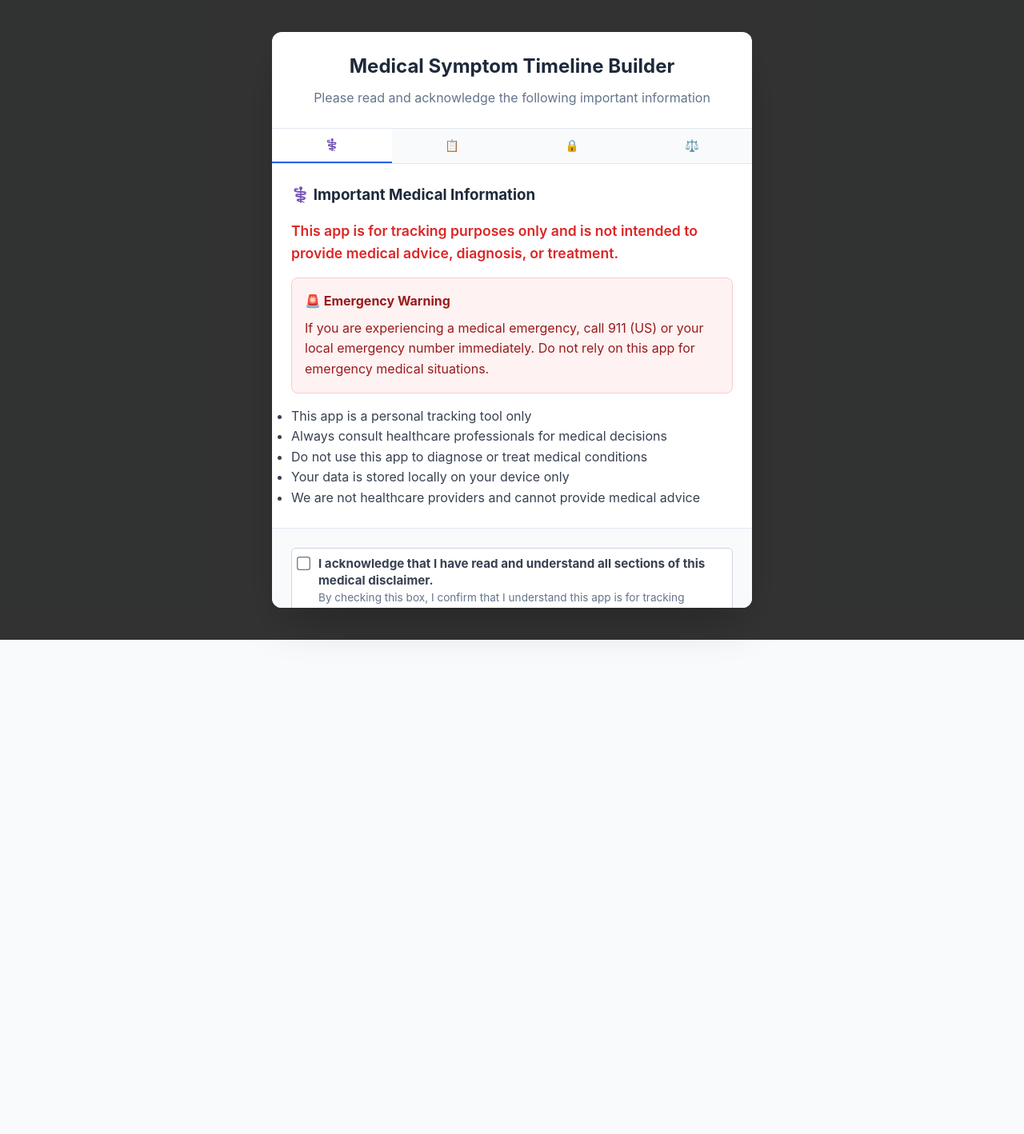
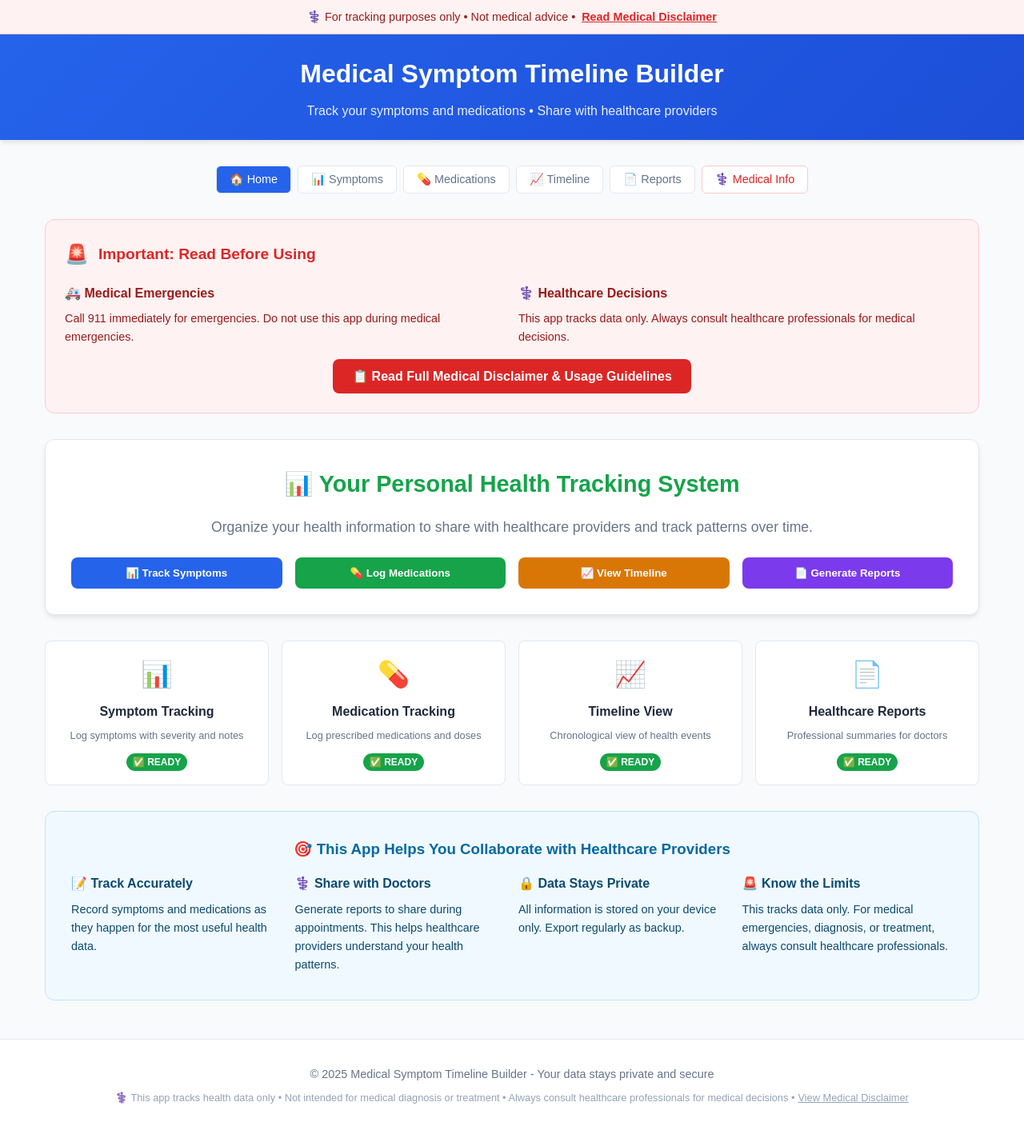
Before and after one commit to birthquake/medical-symptom-timeline-builder, a React (Create React App) app: page / in a window 1280 px wide. Shown: the top 1418 px of the page at 80% size. Before the commit the page ends 800 px from the top, so only its background shows below. Built offline with nearby package versions, Linux system fonts and the light colour scheme.

Commit message:
Update App.js

```diff
--- a/src/App.js
+++ b/src/App.js
@@ -1,34 +1,12 @@
-import React, { useState, useEffect } from 'react';
+import React, { useState } from 'react';
 import SymptomTracker from './components/SymptomTracker';
 import MedicationTracker from './components/MedicationTracker';
 import Timeline from './components/Timeline';
 import Reports from './components/Reports';
-import MedicalDisclaimer from './components/MedicalDisclaimer';
+import DisclaimerTab from './components/DisclaimerTab';
 
 function App() {
   const [currentView, setCurrentView] = useState('home');
-  const [showDisclaimer, setShowDisclaimer] = useState(false);
-  const [disclaimerAccepted, setDisclaimerAccepted] = useState(false);
-
-  // Check if user has accepted disclaimer on app load
-  useEffect(() => {
-    const accepted = localStorage.getItem('medicalDisclaimerAccepted');
-    if (accepted === 'true') {
-      setDisclaimerAccepted(true);
-    } else {
-      setShowDisclaimer(true);
-    }
-  }, []);
-
-  const handleDisclaimerAccept = () => {
-    setDisclaimerAccepted(true);
-    setShowDisclaimer(false);
-    localStorage.setItem('medicalDisclaimerAccepted', 'true');
-  };
-
-  const handleViewDisclaimer = () => {
-    setShowDisclaimer(true);
-  };
 
   const renderCurrentView = () => {
     switch(currentView) {
@@ -40,16 +18,13 @@ function App() {
         return <Timeline />;
       case 'reports':
         return <Reports />;
+      case 'disclaimer':
+        return <DisclaimerTab />;
       case 'home':
       default:
-        return <HomePage setCurrentView={setCurrentView} onViewDisclaimer={handleViewDisclaimer} />;
+        return <HomePage setCurrentView={setCurrentView} />;
     }
   };
-
-  // Show disclaimer modal if not accepted
-  if (showDisclaimer && !disclaimerAccepted) {
-    return <MedicalDisclaimer onAccept={handleDisclaimerAccept} />;
-  }
 
   return (
     <div style={{
@@ -57,7 +32,7 @@ function App() {
       minHeight: '100vh',
       fontFamily: 'Arial, sans-serif'
     }}>
-      {/* Medical Disclaimer Banner */}
+      {/* Medical Notice Banner */}
       <div style={{
         backgroundColor: '#fef2f2',
         borderBottom: '1px solid #fecaca',
@@ -66,10 +41,10 @@ function App() {
       }}>
         <div style={{ maxWidth: '1200px', margin: '0 auto', padding: '0 1rem' }}>
           <span style={{ color: '#991b1b', fontSize: '0.9rem' }}>
-            ⚕️ This app is for tracking purposes only and does not provide medical advice.
+            ⚕️ For tracking purposes only • Not medical advice •
           </span>
           <button
-            onClick={handleViewDisclaimer}
+            onClick={() => setCurrentView('disclaimer')}
             style={{
               background: 'none',
               border: 'none',
@@ -77,10 +52,11 @@ function App() {
               textDecoration: 'underline',
               cursor: 'pointer',
               marginLeft: '0.5rem',
-              fontSize: '0.9rem'
+              fontSize: '0.9rem',
+              fontWeight: '600'
             }}
           >
-            View full disclaimer
+            Read Medical Disclaimer
           </button>
         </div>
       </div>
@@ -198,6 +174,21 @@ function App() {
           >
             📄 Reports
           </button>
+          <button
+            onClick={() => setCurrentView('disclaimer')}
+            style={{
+              padding: '0.5rem 1rem',
+              backgroundColor: currentView === 'disclaimer' ? '#dc2626' : 'white',
+              color: currentView === 'disclaimer' ? 'white' : '#dc2626',
+              border: currentView === 'disclaimer' ? '1px solid #dc2626' : '1px solid #fecaca',
+              borderRadius: '6px',
+              cursor: 'pointer',
+              fontSize: '0.9rem',
+              fontWeight: currentView === 'disclaimer' ? '600' : '500'
+            }}
+          >
+            ⚕️ Medical Info
+          </button>
         </div>
       </nav>
 
@@ -225,9 +216,10 @@ function App() {
             © 2025 Medical Symptom Timeline Builder - Your data stays private and secure
           </p>
           <p style={{ margin: 0, fontSize: '0.8rem', color: '#94a3b8' }}>
-            ⚕️ Not intended for medical diagnosis or treatment • Always consult healthcare professionals •
+            ⚕️ This app tracks health data only • Not intended for medical diagnosis or treatment •
+            Always consult healthcare professionals for medical decisions •
             <button
-              onClick={handleViewDisclaimer}
+              onClick={() => setCurrentView('disclaimer')}
               style={{
                 background: 'none',
                 border: 'none',
@@ -238,22 +230,17 @@ function App() {
                 fontSize: '0.8rem'
               }}
             >
-              Medical Disclaimer
+              View Medical Disclaimer
             </button>
           </p>
         </div>
       </footer>
-
-      {/* Show disclaimer modal if requested */}
-      {showDisclaimer && disclaimerAccepted && (
-        <MedicalDisclaimer onAccept={() => setShowDisclaimer(false)} />
-      )}
     </div>
   );
 }
 
-// Enhanced Home Page Component with Medical Best Practices
-const HomePage = ({ setCurrentView, onViewDisclaimer }) => {
+// Enhanced Home Page Component
+const HomePage = ({ setCurrentView }) => {
   return (
     <div style={{ textAlign: 'center' }}>
       {/* Medical Safety Notice */}
@@ -268,10 +255,10 @@ const HomePage = ({ setCurrentView, onViewDisclaimer }) => {
         <div style={{ display: 'flex', alignItems: 'center', marginBottom: '1rem' }}>
           <span style={{ fontSize: '1.5rem', marginRight: '0.75rem' }}>🚨</span>
           <h3 style={{ margin: 0, color: '#dc2626', fontSize: '1.2rem' }}>
-            Important Medical Safety Information
+            Important: Read Before Using
           </h3>
         </div>
-        <div style={{ display: 'grid', gridTemplateColumns: 'repeat(auto-fit, minmax(250px, 1fr))', gap: '1rem' }}>
+        <div style={{ display: 'grid', gridTemplateColumns: 'repeat(auto-fit, minmax(250px, 1fr))', gap: '1rem', marginBottom: '1rem' }}>
           <div>
             <h4 style={{ color: '#991b1b', margin: '0 0 0.5rem 0', fontSize: '1rem' }}>
               🚑 Medical Emergencies
@@ -285,24 +272,25 @@ const HomePage = ({ setCurrentView, onViewDisclaimer }) => {
               ⚕️ Healthcare Decisions
             </h4>
             <p style={{ color: '#991b1b', margin: 0, fontSize: '0.9rem' }}>
-              Always consult healthcare professionals. This app tracks data but cannot diagnose or treat.
+              This app tracks data only. Always consult healthcare professionals for medical decisions.
             </p>
           </div>
         </div>
-        <div style={{ textAlign: 'center', marginTop: '1rem' }}>
+        <div style={{ textAlign: 'center' }}>
           <button
-            onClick={onViewDisclaimer}
+            onClick={() => setCurrentView('disclaimer')}
             style={{
               backgroundColor: '#dc2626',
               color: 'white',
               border: 'none',
-              padding: '0.5rem 1rem',
-              borderRadius: '6px',
-              fontSize: '0.9rem',
-              cursor: 'pointer'
+              padding: '0.75rem 1.5rem',
+              borderRadius: '8px',
+              fontSize: '1rem',
+              cursor: 'pointer',
+              fontWeight: '600'
             }}
           >
-            Read Full Medical Disclaimer
+            📋 Read Full Medical Disclaimer & Usage Guidelines
           </button>
         </div>
       </div>
@@ -317,7 +305,7 @@ const HomePage = ({ setCurrentView, onViewDisclaimer }) => {
         boxShadow: '0 4px 6px -1px rgba(0, 0, 0, 0.1)'
       }}>
         <h2 style={{ color: '#16a34a', marginBottom: '1rem', fontSize: '1.8rem' }}>
-          📊 Your Personal Health Tracking Assistant
+          📊 Your Personal Health Tracking System
         </h2>
         <p style={{ marginBottom: '1.5rem', color: '#64748b', fontSize: '1.1rem' }}>
           Organize your health information to share with healthcare providers and track patterns over time.
@@ -487,44 +475,44 @@ const HomePage = ({ setCurrentView, onViewDisclaimer }) => {
         </div>
       </div>
 
-      {/* Safe Usage Guide */}
+      {/* Safe Usage Reminder */}
       <div style={{
         backgroundColor: '#f0f9ff',
         border: '1px solid #bae6fd',
         padding: '2rem',
         borderRadius: '12px'
       }}>
-        <h3 style={{ color: '#0369a1', marginBottom: '1.5rem', textAlign: 'center' }}>
-          🎯 Best Practices for Health Tracking
+        <h3 style={{ color: '#0369a1', marginBottom: '1rem', textAlign: 'center' }}>
+          🎯 This App Helps You Collaborate with Healthcare Providers
         </h3>
         <div style={{
           display: 'grid',
           gridTemplateColumns: 'repeat(auto-fit, minmax(250px, 1fr))',
-          gap: '1.5rem',
+          gap: '1rem',
           textAlign: 'left'
         }}>
           <div>
-            <h4 style={{ color: '#0c4a6e', margin: '0 0 0.5rem 0' }}>📝 Accurate Recording</h4>
+            <h4 style={{ color: '#0c4a6e', margin: '0 0 0.5rem 0' }}>📝 Track Accurately</h4>
             <p style={{ color: '#0c4a6e', fontSize: '0.9rem', margin: 0 }}>
-              Log symptoms and medications accurately as they occur. Include relevant details like timing, severity, and circumstances.
+              Record symptoms and medications as they happen for the most useful health data.
             </p>
           </div>
           <div>
             <h4 style={{ color: '#0c4a6e', margin: '0 0 0.5rem 0' }}>⚕️ Share with Doctors</h4>
             <p style={{ color: '#0c4a6e', fontSize: '0.9rem', margin: 0 }}>
-              Use generated reports during medical appointments. This helps healthcare providers make informed decisions.
+              Generate reports to share during appointments. This helps healthcare providers understand your health patterns.
             </p>
           </div>
           <div>
-            <h4 style={{ color: '#0c4a6e', margin: '0 0 0.5rem 0' }}>🔒 Privacy Protection</h4>
+            <h4 style={{ color: '#0c4a6e', margin: '0 0 0.5rem 0' }}>🔒 Data Stays Private</h4>
             <p style={{ color: '#0c4a6e', fontSize: '0.9rem', margin: 0 }}>
-              Your data stays on your device. Regularly export backups to prevent data loss from device issues.
+              All information is stored on your device only. Export regularly as backup.
             </p>
           </div>
           <div>
-            <h4 style={{ color: '#0c4a6e', margin: '0 0 0.5rem 0' }}>🚨 Know Limitations</h4>
+            <h4 style={{ color: '#0c4a6e', margin: '0 0 0.5rem 0' }}>🚨 Know the Limits</h4>
             <p style={{ color: '#0c4a6e', fontSize: '0.9rem', margin: 0 }}>
-              This app tracks data only. For medical emergencies, diagnosis, or treatment decisions, consult healthcare professionals immediately.
+              This tracks data only. For medical emergencies, diagnosis, or treatment, always consult healthcare professionals.
             </p>
           </div>
         </div>
```
